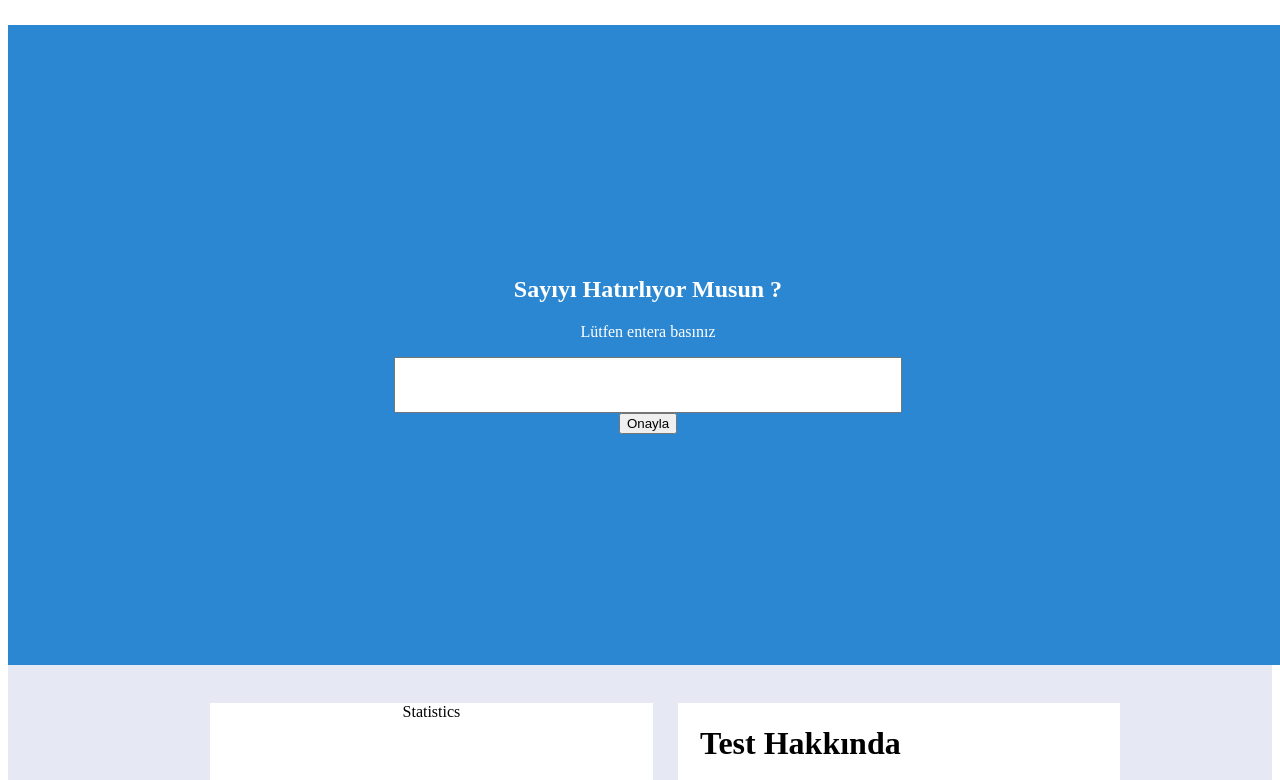
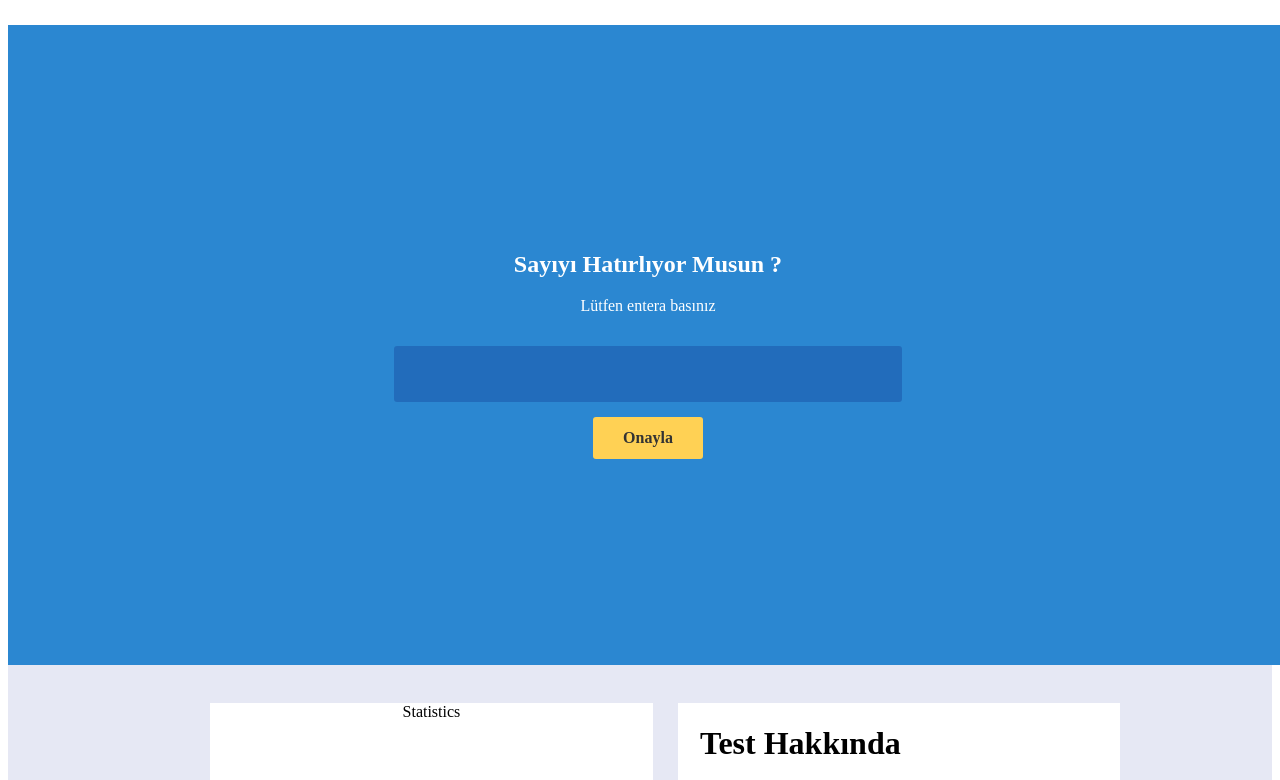
Before and after one commit to iguninovasyon/number-memory, a plain HTML site: page index.html in a window 1280 px wide. Both pictures are taken after a click on the button "Start". Shown: the top 780 px of the page. Drawn offline with Linux system fonts and the light colour scheme.

Commit message:
Tasarım düzenlendi.

```diff
--- a/assets/css/styles.css
+++ b/assets/css/styles.css
@@ -29,6 +29,33 @@
     margin-bottom: 25px;
     animation: fadeIn 3s infinite;
 
+}
+.GameStart .nextLevelInput{
+    background: rgba(0, 0, 100, 0.2);
+    border-radius: 3px;
+    text-align: center;
+    font-size: 48px;
+    width: 100%;
+    outline-style: none;
+    box-shadow: none;
+    border-color: transparent;
+    appearance: none;
+    margin: 15px;
+}
+.GameStart .nextLevel{
+    padding: 12px 30px;
+    background: rgb(255, 209, 84);
+    display: inline-block;
+    border: none;
+    border-radius: 3px;
+
+    font-weight: bold;
+    cursor: pointer;
+    font-size: inherit;
+    font-family: inherit;
+    line-height: inherit;
+    color: rgb(51, 51, 51) !important;
+    text-decoration: none !important;
 }
 
 @keyframes fadeIn {
--- a/assets/js/app.js
+++ b/assets/js/app.js
@@ -7,8 +7,6 @@ var randomNumber;
 function delay(time) {
     return new Promise(resolve => setTimeout(resolve, time));
 }
-
-
 function gameStart() {
     document.getElementById('gameStart-items').style.display = "none";
     document.getElementById('btn_gameStart').style.display = "none";
--- a/index.html
+++ b/index.html
@@ -31,11 +31,11 @@
         <div id="inputBox" style="display: none;text-align: center;">
             <h2>Sayıyı Hatırlıyor Musun ?</h2>
             <p>Lütfen entera basınız</p>
-            <input type="text" style="width: 500px;height: 50px;">
+            <input type="text" class="nextLevelInput"  style="width: 500px;height: 50px;">
         </div>
 
         <button onclick="gameStart()" id="btn_gameStart"  class="GameStart__button">Start</button>
-        <button onclick="nextLevel()" style="display: none;text-align: center;"   id="nextLevel">Onayla</button>
+        <button onclick="nextLevel()" style="display: none;text-align: center;" class="nextLevel"  id="nextLevel">Onayla</button>
 
 
     </div>
```
